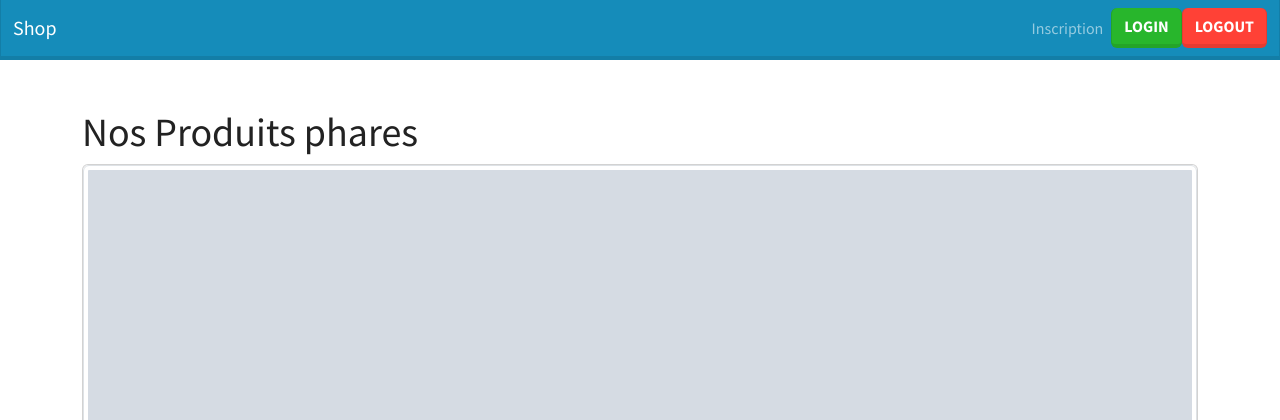
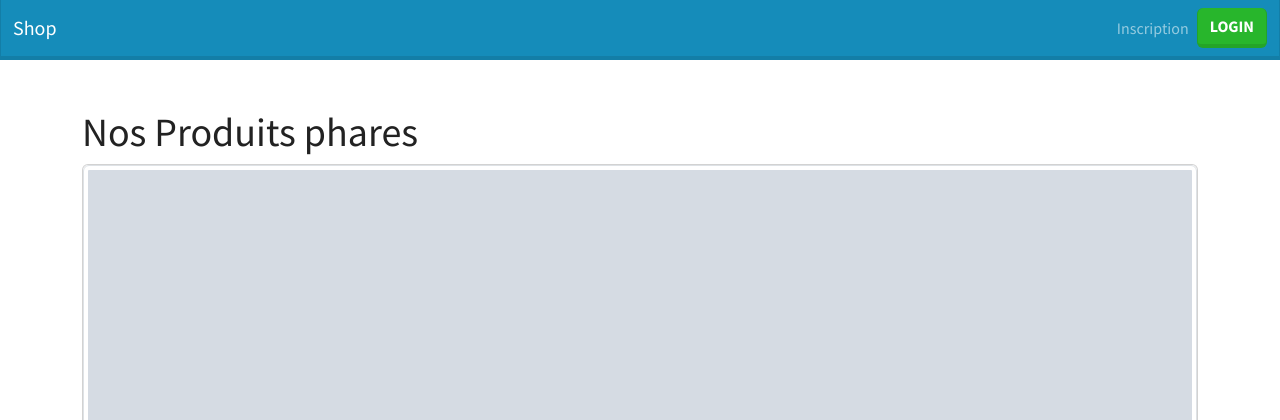
Before and after one commit to Nuageu/ecommerce, a Symfony app: template templates/home.html.twig in a window 1280 px wide. Shown: the top 420 px of the page. Run offline with Twig, Linux system fonts and the light colour scheme; the template is opened without the code that fills it: most values are stand-ins (such as "Sample title", 1, 10 or a date in 2020); grey boxes marked "Sample" are stand-in pictures; some libraries are stand-ins or nearby versions.

Commit message:
nav bar login/logout sess

```diff
--- a/templates/shared/_navbar.html.twig
+++ b/templates/shared/_navbar.html.twig
@@ -16,15 +16,18 @@
 				{% endfor %}
 			</ul>
 			<ul class="navbar-nav">
-				<li class="nav-item">
-					<a href="#" class="nav-link">Inscription</a>
-				</li>
-				<li class="nav-item">
-					<a href="#" class="btn btn-success">Login</a>
-				</li>
-				<li class="nav-item">
-					<a href="#" class="btn btn-danger">Logout</a>
-				</li>
+				{% if app.user %}
+					<li class="nav-item">
+						<a href="{{ path('security_logout')}}" class="btn btn-danger">Logout</a>
+					</li>
+				{% else %}
+					<li class="nav-item">
+						<a href="#" class="nav-link">Inscription</a>
+					</li>
+					<li class="nav-item">
+						<a href="{{ path('security_login')}}" class="btn btn-success">Login</a>
+					</li>
+				{% endif %}
 			</ul>
 		</div>
 	</div>
```
Also changed, not shown: src/Controller/SecurityController.php (+8 -1 lines), 1 other file.
